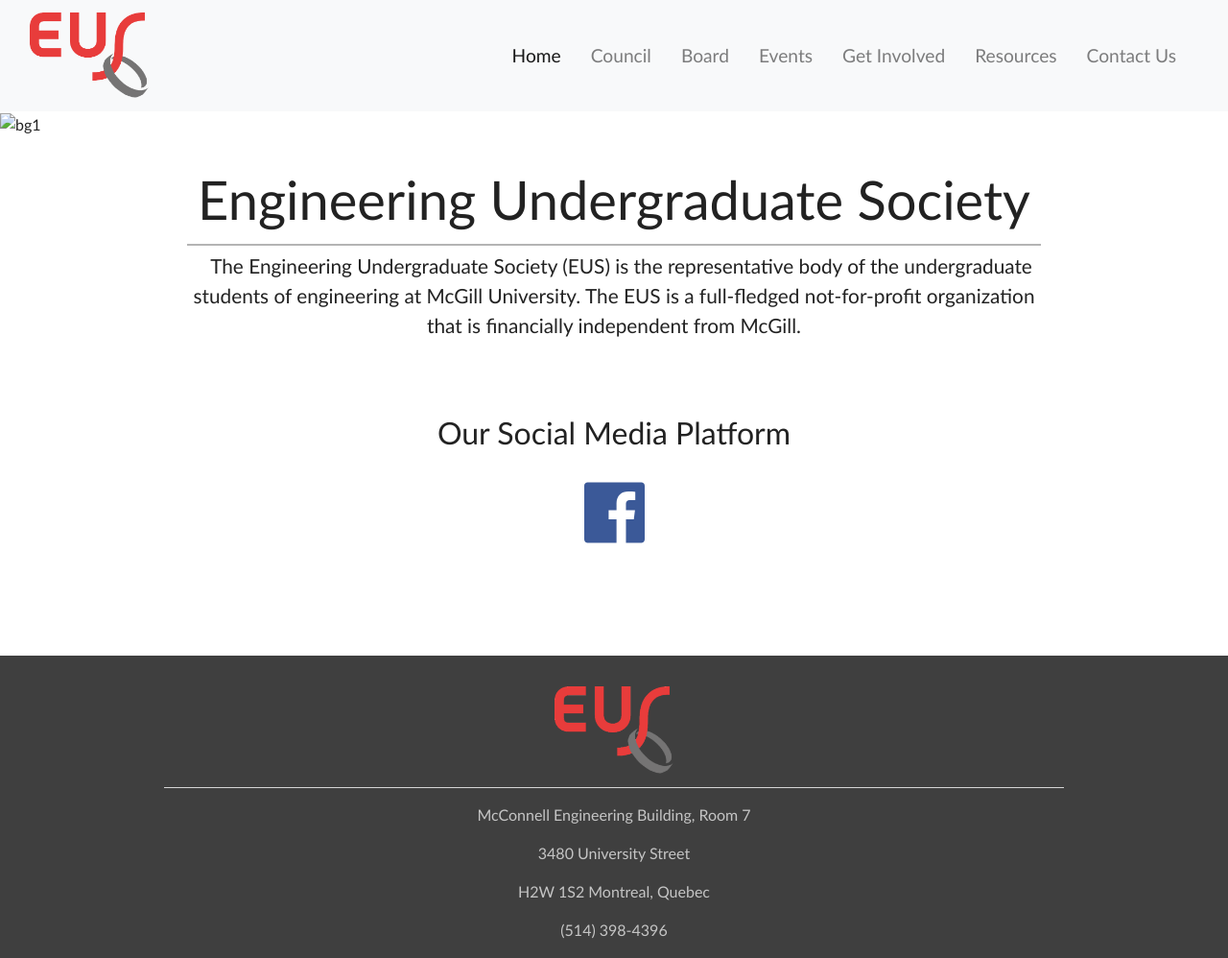
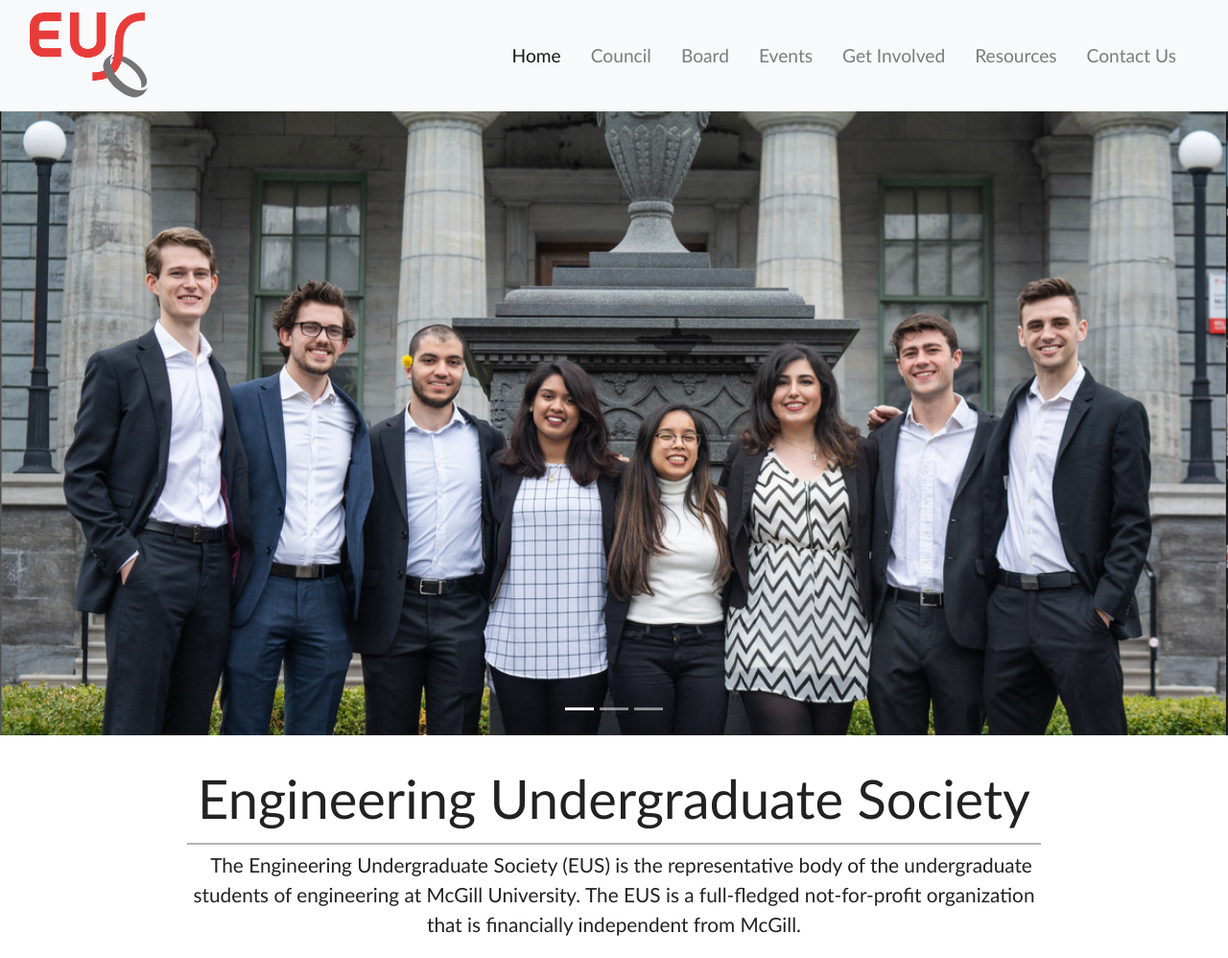
Before and after one commit to McGillEUS/mcgilleus-2019, a plain HTML site: page index.html in a window 1280 px wide. Shown: the top 998 px of the page at 96% size. Drawn offline with nearby package versions, Linux system fonts and the light colour scheme.

Commit message:
changed accordingly to the cover page format change to .jpg from .png

```diff
--- a/index.html
+++ b/index.html
@@ -58,7 +58,7 @@
             <div class="carousel-inner" >
 
                 <div class="carousel-item active">
-                    <img class ="black-white" src = "img/council1920.png" alt="bg1">
+                    <img src = "img/council1920.jpg" alt="The Whole Council 2019-20!">
                 </div>
 
             </div>
```
